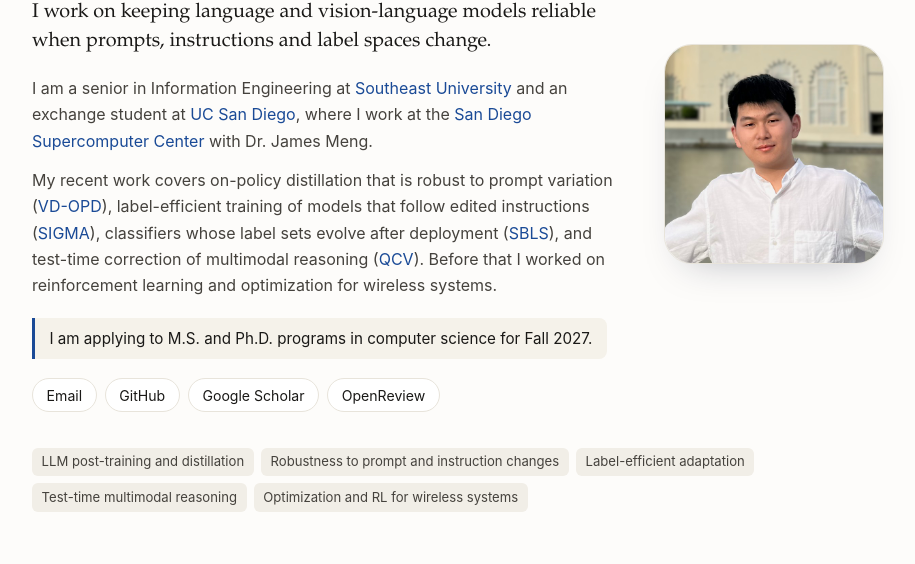
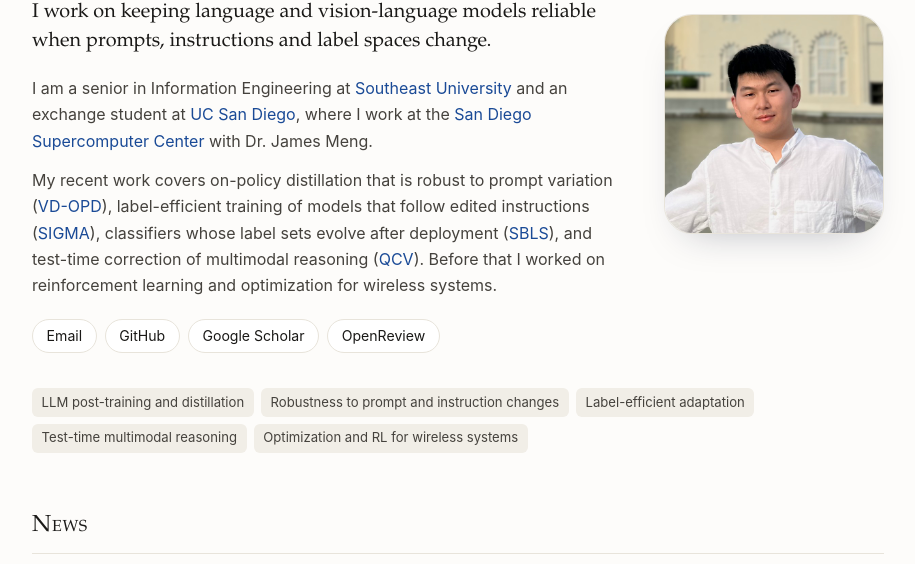
Before and after one commit to OdurShi/OdurShi.github.io, a plain HTML site: page index.html in a window 1280 px wide. Shown: the part 214-778 px from the top of the page, without its empty margins (182-1097 px from the left). Drawn offline with Linux system fonts and the light colour scheme.

Commit message:
Remove the note about applying to graduate programs

```diff
--- a/assets/css/style.css
+++ b/assets/css/style.css
@@ -16,7 +16,6 @@
   --accent-soft: #e8eefa;
   --lead-bg: #f3f6fc;
   --tag-bg: #f1eee7;
-  --callout-bg: #f5f2ea;
 
   --serif: "Iowan Old Style", "Palatino Linotype", Palatino, "Book Antiqua", "URW Palladio L", P052, Georgia, serif;
   --sans: -apple-system, BlinkMacSystemFont, "Segoe UI", "Helvetica Neue", Arial, "PingFang SC", "Hiragino Sans GB", "Microsoft YaHei", sans-serif;
@@ -162,18 +161,7 @@ h1 {
 .hero-text p { color: var(--ink-2); max-width: 38em; }
 .hero-text p.lead { color: var(--ink); }
 
-.callout {
-  display: inline-block;
-  background: var(--callout-bg);
-  border-left: 3px solid var(--accent);
-  border-radius: 0 8px 8px 0;
-  padding: 0.5rem 0.9rem;
-  margin: 0.4rem 0 1.2rem;
-  color: var(--ink) !important;
-  font-size: 0.95rem;
-}
-
-.links { display: flex; flex-wrap: wrap; gap: 0.5rem; }
+.links { display: flex; flex-wrap: wrap; gap: 0.5rem; margin-top: 1.25rem; }
 .links a {
   display: inline-block;
   border: 1px solid var(--rule); border-radius: 999px;
--- a/index.html
+++ b/index.html
@@ -53,7 +53,6 @@
           (<a href="#qcv">QCV</a>). Before that I worked on reinforcement learning and optimization for
           wireless systems.
         </p>
-        <p class="callout">I am applying to M.S. and Ph.D. programs in computer science for Fall 2027.</p>
         <ul class="links" aria-label="Contact and profiles">
           <li><a href="mailto:sqshi@seu.edu.cn">Email</a></li>
           <li><a href="https://github.com/OdurShi">GitHub</a></li>
```
